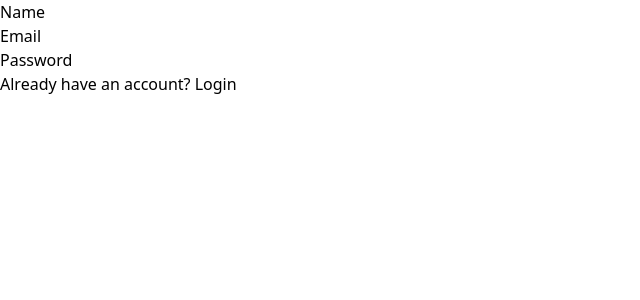
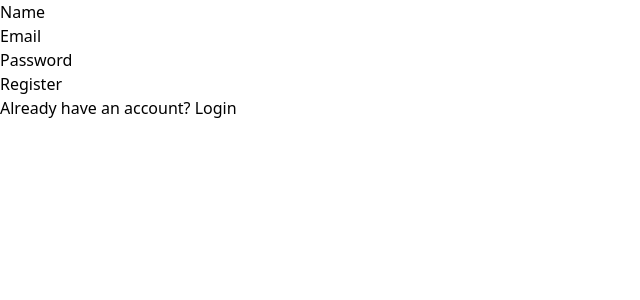
Before and after one commit to jessej-samuel/hotel-booker, a React (Vite) app in the folder client/: page /user/register in a window 1280 px wide. Shown: the top 300 px of the page, without its empty margins (0-640 px from the left). Built offline with nearby package versions, Linux system fonts and the light colour scheme.

Commit message:
register functionality

```diff
--- a/client/src/components/UserRegister.tsx
+++ b/client/src/components/UserRegister.tsx
@@ -1,9 +1,21 @@
+import { useRef } from "react";
 import { Link } from "react-router-dom";
 
 const UserRegister = () => {
+  const formRef = useRef<HTMLFormElement>(null);
+  const handleSubmit = (e: React.FormEvent<HTMLFormElement>) => {
+    e.preventDefault();
+    const formData = new FormData(e.currentTarget);
+    const data = Object.fromEntries(formData.entries());
+    console.log(data); // post data to server
+  };
   return (
     <div className="min-h-screen flex justify-center flex-col">
-      <form className="min-w-fit w-64 mx-auto">
+      <form
+        ref={formRef}
+        className="min-w-fit w-64 mx-auto"
+        onSubmit={handleSubmit}
+      >
         <div className="flex flex-col gap-2 mb-4">
           <label htmlFor="name">Name</label>
           <input
@@ -31,6 +43,11 @@ const UserRegister = () => {
             className="p-2 rounded-sm font-normal text-sm border"
           />
         </div>
+        <input
+          type="submit"
+          value="Register"
+          className="w-full p-2 text-sm font-medium bg-blue-600 hover:bg-blue-500 rounded-sm mb-8"
+        />
       </form>
       <p className="w-fit mx-auto">
         Already have an account?{" "}
```
